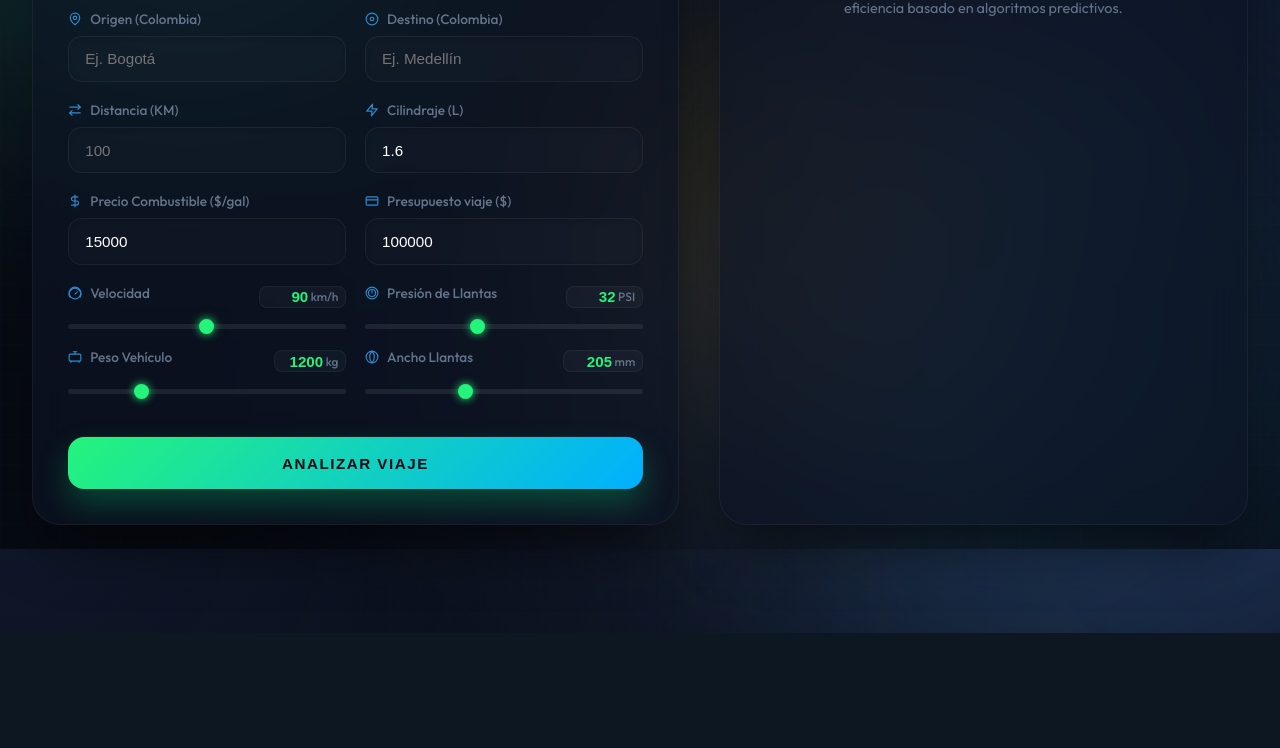
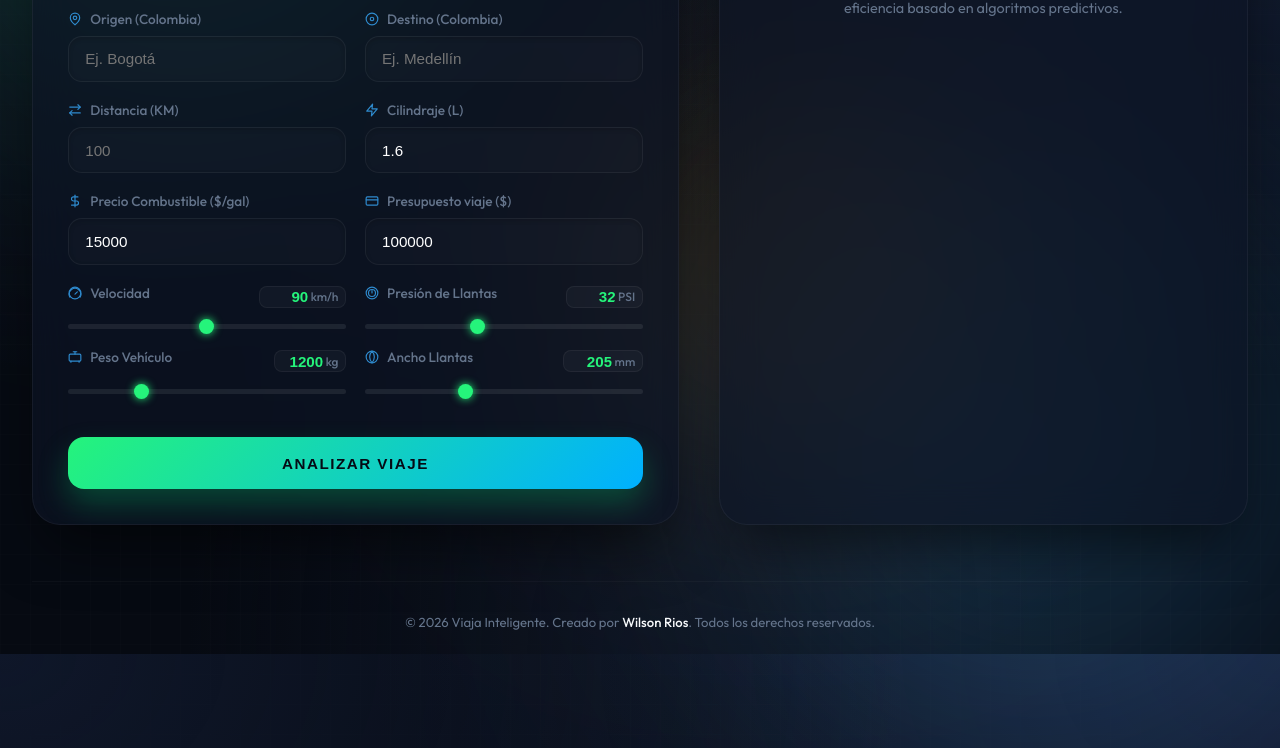
Before and after one commit to Wilcam1/Viaja_Inteligente, a Flask app: page / in a window 1280 px wide; the page is wider, and only the part inside the window is pictured. Shown: the part 316-1064 px from the top of that part. Before the commit the page ends 949 px from the top of that part, so only its background shows below. Run offline with Flask 3, Linux system fonts and the light colour scheme.

Commit message:
feat: agregar footer de derechos de autor en el home

```diff
--- a/static/style.css
+++ b/static/style.css
@@ -969,3 +969,18 @@ input[type="text"]:focus, input[type="number"]:focus {
     border-color: #e91e63;
     box-shadow: 0 0 8px rgba(233, 30, 99, 0.4);
 }
+
+.main-footer {
+    grid-column: 1 / -1;
+    text-align: center;
+    padding-top: 2rem;
+    font-size: 0.82rem;
+    color: var(--text-muted);
+    border-top: 1px solid rgba(255, 255, 255, 0.03);
+    margin-top: 1rem;
+    width: 100%;
+}
+.main-footer strong {
+    color: var(--text);
+    font-weight: 500;
+}
--- a/templates/index.html
+++ b/templates/index.html
@@ -323,6 +323,10 @@
 
             <div id="map"></div>
         </div>
+
+        <footer class="main-footer">
+            <p>&copy; 2026 Viaja Inteligente. Creado por <strong>Wilson Rios</strong>. Todos los derechos reservados.</p>
+        </footer>
     </div>
 
     <!-- Modal para Mapa Ampliado -->
```
